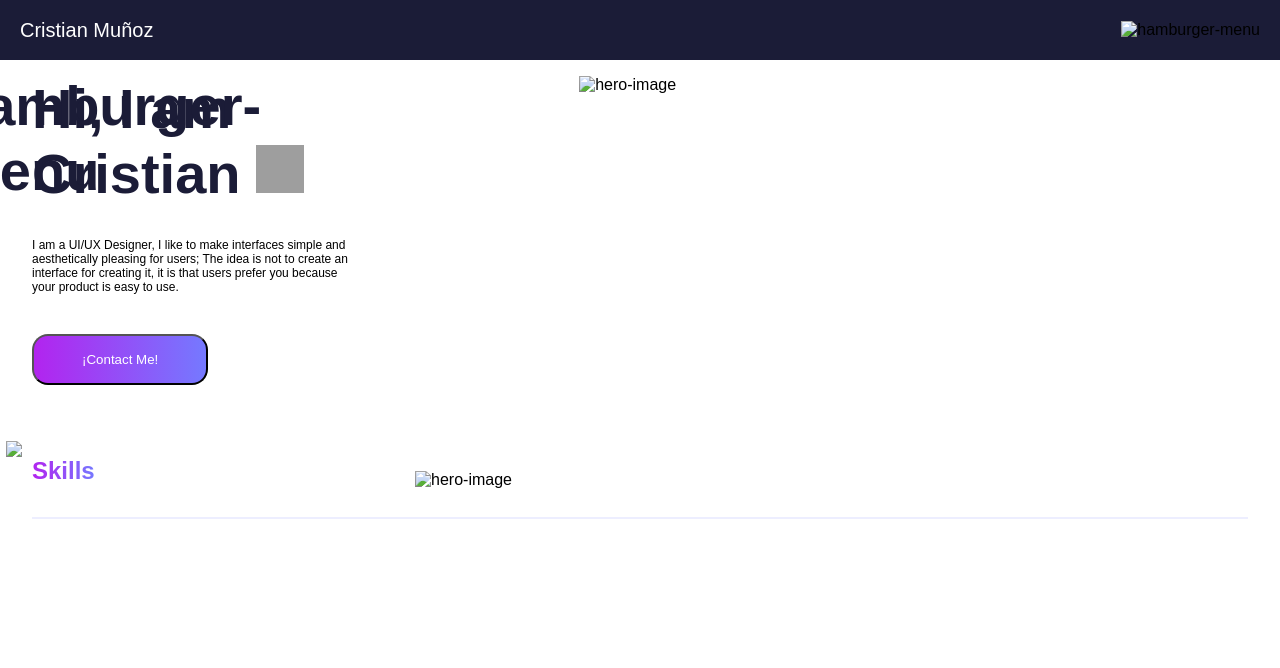
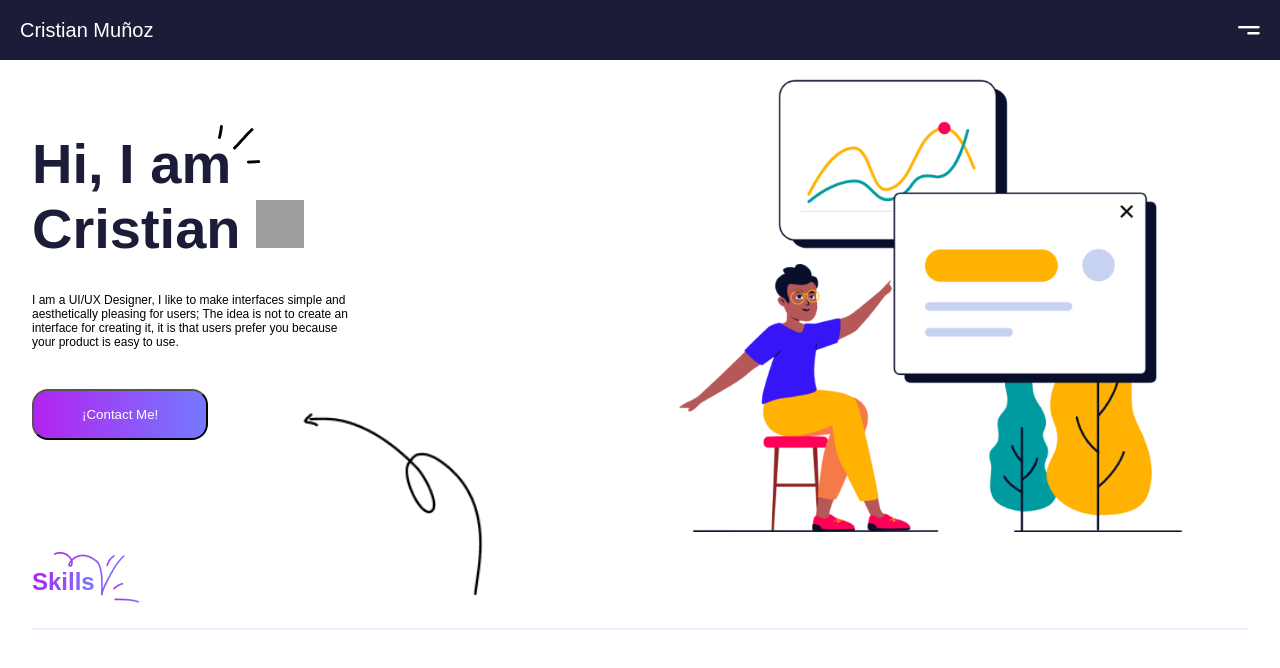
Before and after one commit to rishabhkhare314/portfolioapp, a plain HTML site: page index.html in a window 1280 px wide. Drawn offline with Linux system fonts and the light colour scheme; the site is published under a folder, as on GitHub Pages, so addresses that start at the root find nothing; grey boxes are pictures that could not be loaded.

Commit message:
resolcved image issue

```diff
--- a/index.html
+++ b/index.html
@@ -11,7 +11,7 @@
       <nav>
         <div class="logo">Cristian Muñoz</div>
         <div class="hamburger-menu">
-          <img src="/images/textalign-right.png" alt="hamburger-menu" />
+          <img src="images/textalign-right.png" alt="hamburger-menu" />
         </div>
       </nav>
     </section>
@@ -23,7 +23,7 @@
             <span class="highlight-parent">
               Hi, I am
               <span class="highlight">
-                <img src="/images/Highlight_05.png" alt="hamburger-menu" />
+                <img src="images/Highlight_05.png" alt="hamburger-menu" />
               </span>
             </span>
             <br />
@@ -44,19 +44,19 @@
           <button href="#projects" class="btn-contact">¡Contact Me!</button>
         </div>
         <div class="hero-image">
-          <img src="/images/Allura UI Windows.png" alt="hero-image" />
+          <img src="images/Allura UI Windows.png" alt="hero-image" />
         </div>
       </div>
 
       <div class="arrow">
-        <img src="/images/arrow.png" alt="hero-image" />
+        <img src="images/arrow.png" alt="hero-image" />
       </div>
     </section>
     <section class="skills conatiner">
       <h2 class="skills-title">
         Skills
         <span class="highlightskill-img">
-          <img src="/images/Highlight_10.png" alt="hamburger-menu" />
+          <img src="images/Highlight_10.png" alt="hamburger-menu" />
         </span>
       </h2>
       <div class="skill-border"></div>
```
